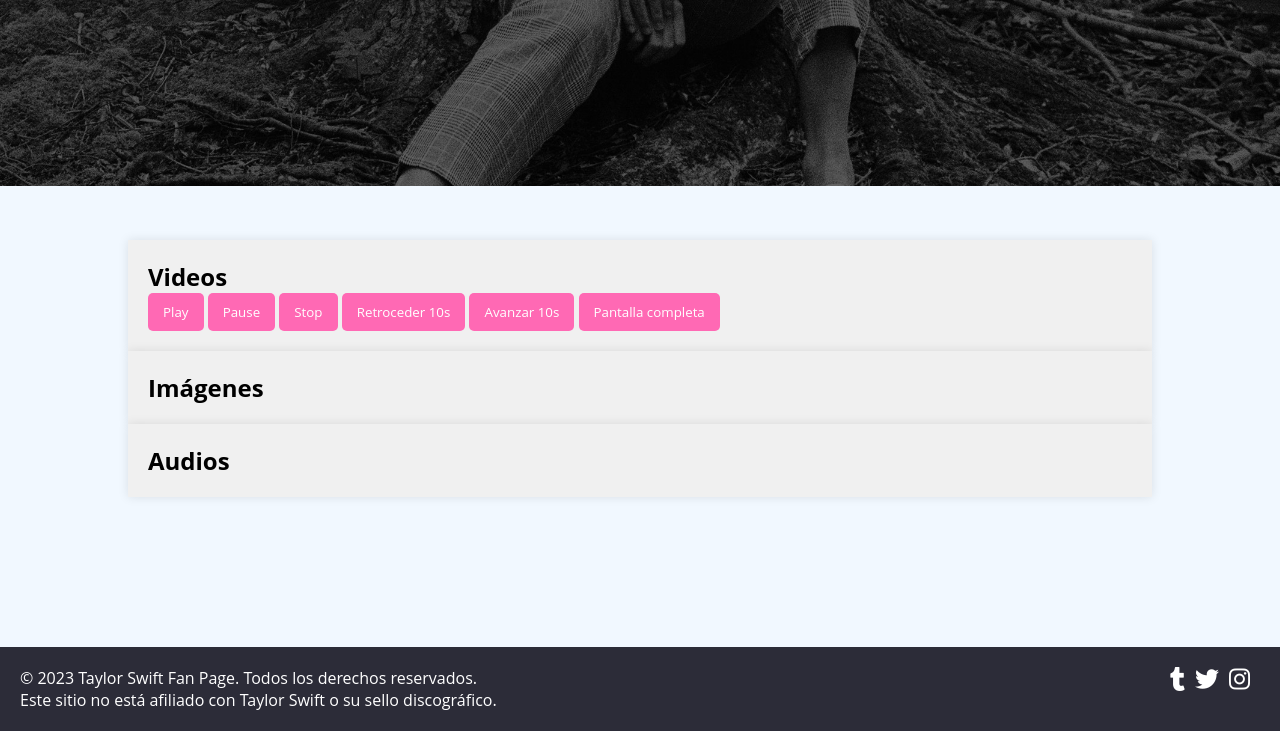
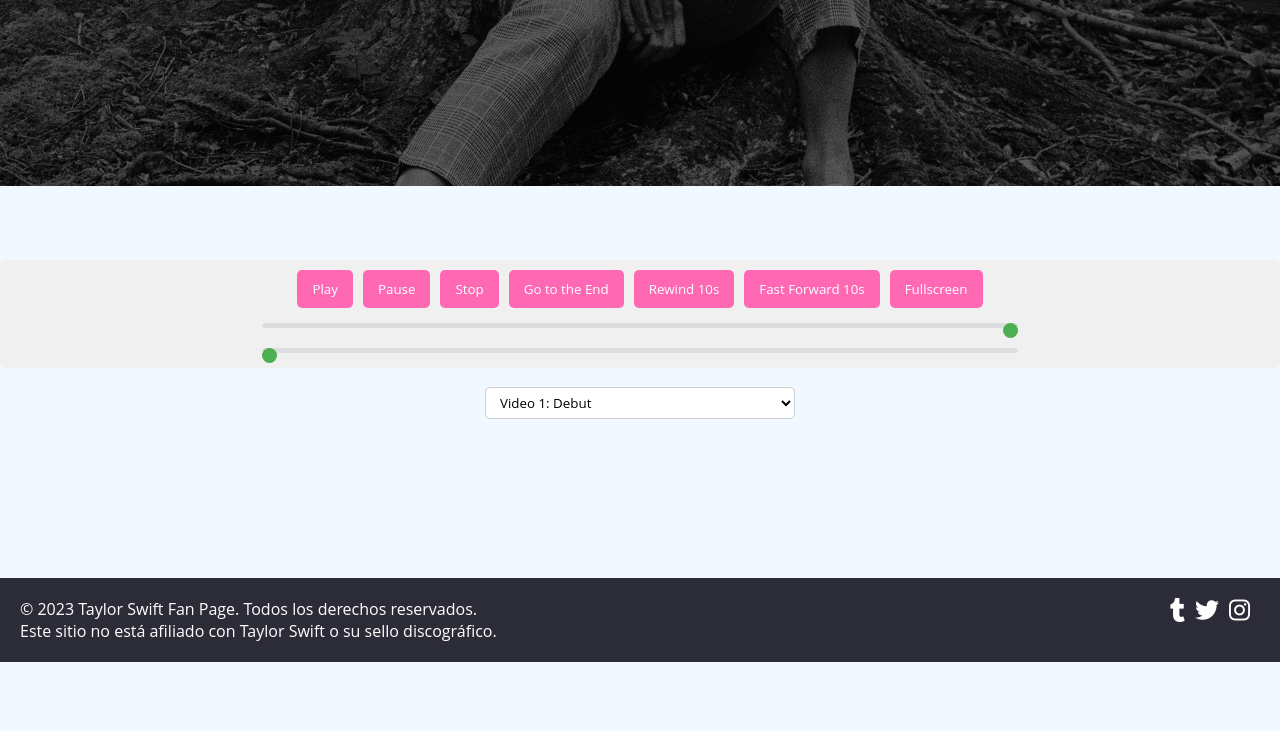
Before and after one commit to Ainhoa5/TSwift, a PHP site: page /app/view/multimedia.html in a window 1280 px wide. Shown: the part 614-1345 px from the top of the page. After the commit the page ends 1276 px from the top, so only its background shows below. Run offline with PHP 8.4, Linux system fonts and the light colour scheme; some libraries are stand-ins or nearby versions.

Commit message:
Added Custom Media Player

```diff
--- a/app/view/multimedia.html
+++ b/app/view/multimedia.html
@@ -25,18 +25,28 @@
   <br />
   <br />
   <br />
-  <section id="videos">
+
+  <div id="mediaContainer"></div>
+
+  <div id="playerControls">
+    <button id="playButton">Play</button>
+    <button id="pauseButton">Pause</button>
+    <button id="stopButton">Stop</button>
+    <button id="endButton">Go to the End</button>
+    <button id="rewindButton">Rewind 10s</button>
+    <button id="fastForwardButton">Fast Forward 10s</button>
+    <button id="fullscreenButton">Fullscreen</button>
+    <input type="range" id="volumeControl" min="0" max="1" step="0.1" value="1" title="Volume">
+    <input type="range" id="progressBar" value="0" min="0" max="100" step="1" title="Progress">
+  </div>
+  <div id="playlistSelector-parent">
+    <select id="playlistSelector"></select>
+  </div>
+
+
+  <!-- <section id="videos">
     <h2>Videos</h2>
     <div class="media-content">
-      <!-- Videos go here -->
-    </div>
-    <div id="playerControls">
-      <button id="playButton">Play</button>
-      <button id="pauseButton">Pause</button>
-      <button id="stopButton">Stop</button>
-      <button id="rewindButton">Retroceder 10s</button>
-      <button id="fastForwardButton">Avanzar 10s</button>
-      <button id="fullscreenButton">Pantalla completa</button>
     </div>
 
   </section>
@@ -44,17 +54,15 @@
   <section id="images">
     <h2>Imágenes</h2>
     <div class="media-content">
-      <!-- Images go here -->
     </div>
   </section>
 
   <section id="audios">
     <h2>Audios</h2>
-    <!-- Aquí se añadirán los audios -->
     <div class="media-content">
       <audio controls>Tu navegador no soporta el elemento de audio.</audio>
     </div>
-  </section>
+  </section> -->
 
   <!-- FOOTER -->
   <div id="footer-container"></div>
@@ -90,7 +98,6 @@
   <script src="../../public/js/clases/Multimedia.js"></script>
   <script src="../../public/js/clases/Video.js"></script>
   <script src="../../public/js/clases/Audio.js"></script>
-  <script src="../../public/js/clases/Image.js"></script>
   <script src="../../public/js/clases/CustomPlayer.js"></script>
   <script src="../../public/js/handler/multimediaHandler.js"></script>
   <script src="../../public/templates/dropdownMenu.js"></script>
--- a/public/js/clases/Audio.js
+++ b/public/js/clases/Audio.js
@@ -5,23 +5,15 @@ class Audio extends Multimedia {
         this.type = type;
     }
 
-    display() {
-        let mediaSection = document.getElementById('videos');
-        let mediaContainer = mediaSection.querySelector('.media-content');
-
-        if (!mediaContainer) {
-            mediaContainer = document.createElement('div');
-            mediaContainer.className = 'media-content';
-            mediaSection.appendChild(mediaContainer);
-        }
-
+    createMediaElement() {
         const videoElement = document.createElement('video');
-        videoElement.src = this.src;
+        videoElement.src = this.src; // Asume que 'this.src' tiene la ruta del archivo
         videoElement.width = this.width;
         videoElement.height = this.height;
-        videoElement.controls = true; // Asumimos que queremos controles por defecto
+        videoElement.controls = true; // Muestra controles de reproducción
         videoElement.setAttribute('allowfullscreen', this.allowFullscreen);
-        mediaContainer.appendChild(videoElement);
+        return videoElement;
     }
 
+
 }
--- a/public/js/clases/CustomPlayer.js
+++ b/public/js/clases/CustomPlayer.js
@@ -1,13 +1,80 @@
 class CustomPlayer {
     constructor() {
-        this.currentMedia = null; // Referencia al elemento multimedia actual
+        this.playlist = [];
+        this.currentMediaIndex = -1;
     }
 
-    // Método para establecer el medio actual (video o audio)
-    setMedia(mediaElement) {
-        this.currentMedia = mediaElement;
+    // devuelve la variable playlist
+    getPlayList() {
+        return this.playlist;
     }
 
+    // Añade medio a la playlist de la clase
+    addToPlaylist(mediaItem) {
+        this.playlist.push(mediaItem);
+        this.updatePlaylistSelector();
+    }
+
+    // Selecciona y reproduce un medio de la lista de reproducción por índice
+    selectMedia(index) {
+        if (index >= 0 && index < this.playlist.length) {
+            this.currentMediaIndex = index;
+            const mediaItem = this.playlist[index];
+            this.setMedia(mediaItem);
+        }
+    }
+
+    // Actualiza el medio actual basado en el objeto mediaItem
+    setMedia(mediaItem) {
+        // Asegúrate de limpiar cualquier listener anterior para evitar duplicados
+        if (this.currentMedia) {
+            this.currentMedia.removeEventListener('timeupdate', this.updateProgress);
+        }
+
+        const mediaContainer = document.getElementById('mediaContainer');
+        mediaContainer.innerHTML = ''; // Limpia el contenedor actual
+
+        // Asume que mediaItem tiene un método createMediaElement
+        this.currentMedia = mediaItem.createMediaElement();
+        mediaContainer.appendChild(this.currentMedia);
+
+        // Configura el indicador de progreso
+        this.setupProgressIndicator();
+
+    }
+
+    // Crea la barra de indicacion de progreso
+    setupProgressIndicator() {
+        const progressBar = document.getElementById('progressBar');
+        this.currentMedia.addEventListener('timeupdate', () => {
+            const value = (this.currentMedia.currentTime / this.currentMedia.duration) * 100;
+            progressBar.value = value;
+        });
+
+        // Opcional: Permitir buscar en el medio al mover el indicador de progreso
+        progressBar.addEventListener('input', () => {
+            const time = (progressBar.value / 100) * this.currentMedia.duration;
+            this.currentMedia.currentTime = time;
+        });
+    }
+
+    // añade todos los objetos al select#playlistSelector de la vista
+    updatePlaylistSelector() {
+        const selector = document.getElementById('playlistSelector');
+        selector.innerHTML = ''; // Limpia el selector
+
+        this.playlist.forEach((item, index) => {
+            const option = document.createElement('option');
+            option.text = item.title; // Asume que cada item de la playlist tiene una propiedad 'title'
+            option.value = index;
+            selector.appendChild(option);
+        });
+
+        // Añade un manejador de eventos para seleccionar medios desde el selector
+        selector.onchange = (e) => this.selectMedia(e.target.value);
+    }
+
+    /* ACTIONS */
     play() {
         if (this.currentMedia) this.currentMedia.play();
     }
@@ -22,6 +89,11 @@ class CustomPlayer {
             this.currentMedia.currentTime = 0;
         }
     }
+    end() {
+        if (this.currentMedia) {
+            this.currentMedia.currentTime = this.currentMedia.duration - 0.1;
+        }
+    }
 
     rewind(seconds = 10) {
         if (this.currentMedia) this.currentMedia.currentTime -= seconds;
@@ -33,14 +105,6 @@ class CustomPlayer {
     setVolume(volumeLevel) {
         if (this.currentMedia) {
             this.currentMedia.volume = volumeLevel;
-        }
-    }
-    setupProgressIndicator(progressElement) {
-        if (this.currentMedia) {
-            this.currentMedia.addEventListener('timeupdate', () => {
-                const value = (100 / this.currentMedia.duration) * this.currentMedia.currentTime;
-                progressElement.value = value;
-            });
         }
     }
     toggleFullscreen() {
--- a/public/js/clases/Image.js
+++ /dev/null
@@ -1,31 +0,0 @@
-class Image extends Multimedia {
-    constructor(src, title, width, altText) {
-        super(src, title);
-        this.width = width;
-        this.altText = altText;
-    }
-
-    display() {
-        // First, find the parent section with the ID 'images'
-        let mediaSection = document.getElementById('images');
-        // Then find the first .media-content within this section
-        let mediaContainer = mediaSection.querySelector('.media-content');
-
-        // If mediaContainer is null, it means there's no .media-content div in your HTML
-        if (!mediaContainer) {
-            // Create the .media-content div if it doesn't exist
-            mediaContainer = document.createElement('div');
-            mediaContainer.className = 'media-content';
-            mediaSection.appendChild(mediaContainer);
-        }
-
-        // Now, create the image element
-        const imageElement = document.createElement('img');
-        imageElement.src = this.src;
-        imageElement.width = this.width;
-        imageElement.alt = this.altText;
-
-        // Append the image element to the mediaContainer
-        mediaContainer.appendChild(imageElement);
-    }
-}
--- a/public/js/clases/Video.js
+++ b/public/js/clases/Video.js
@@ -5,44 +5,15 @@ class Video extends Multimedia {
         this.height = height;
         this.frameBorder = frameBorder;
         this.allowFullscreen = allowFullscreen;
-        this.player = new CustomPlayer();
     }
 
-    display() {
-        let mediaSection = document.getElementById('videos');
-        let mediaContainer = mediaSection.querySelector('.media-content');
-
-        if (!mediaContainer) {
-            mediaContainer = document.createElement('div');
-            mediaContainer.className = 'media-content';
-            mediaSection.appendChild(mediaContainer);
-        }
-
+    createMediaElement() {
         const videoElement = document.createElement('video');
-        videoElement.src = this.src;
+        videoElement.src = this.src; // Asume que 'this.src' tiene la ruta del archivo
         videoElement.width = this.width;
         videoElement.height = this.height;
         videoElement.setAttribute('allowfullscreen', this.allowFullscreen);
-        mediaContainer.appendChild(videoElement);
-
-        this.player.setMedia(videoElement);
-        this.assignControlEvents();
+        return videoElement;
     }
 
-    assignControlEvents() {
-        const playButton = document.getElementById('playButton');
-        const pauseButton = document.getElementById('pauseButton');
-        const stopButton = document.getElementById('stopButton');
-        const rewindButton = document.getElementById('rewindButton');
-        const fastForwardButton = document.getElementById('fastForwardButton');
-        const fullscreenButton = document.getElementById('fullscreenButton');
-
-        // Remover manejadores de eventos previos si existen para evitar duplicación
-        playButton.onclick = () => this.player.play();
-        pauseButton.onclick = () => this.player.pause();
-        stopButton.onclick = () => this.player.stop();
-        rewindButton.onclick = () => this.player.rewind(10);
-        fastForwardButton.onclick = () => this.player.fastForward(10);
-        fullscreenButton.onclick = () => this.player.toggleFullscreen();
-    }
 }
--- a/public/js/handler/multimediaHandler.js
+++ b/public/js/handler/multimediaHandler.js
@@ -1,5 +1,6 @@
 // Este evento se dispara cuando el contenido del DOM está completamente cargado
 document.addEventListener('DOMContentLoaded', function () {
+    const player = new CustomPlayer(); // Instancia global
     // Realiza una solicitud fetch para obtener los datos de multimedia desde un archivo JSON
     fetch('../../public/json/multimedia.json')
         .then(response => response.json()) // Convierte la respuesta en formato JSON
@@ -13,10 +14,6 @@ document.addEventListener('DOMContentLoaded', function () {
                         // Crea un nuevo objeto Video
                         mediaObject = new Video('../../public/multimedia/video/' + item.src, item.title, item.width, item.height, item.frameBorder, item.allowFullscreen);
                         break;
-                    case 'image':
-                        // Crea un nuevo objeto Image
-                        mediaObject = new Image('../../public/multimedia/img/' + item.src, item.title, item.width, item.altText);
-                        break;
                     case 'audio':
                         // Crea un nuevo objeto Audio
                         mediaObject = new Audio('../../public/multimedia/audio/' + item.src, item.title, item.controls, item.type);
@@ -27,35 +24,26 @@ document.addEventListener('DOMContentLoaded', function () {
                         return;
                 }
                 // Muestra el objeto de multimedia
-                mediaObject.display();
+                /* mediaObject.display(); */
+                player.addToPlaylist(mediaObject);
             });
         })
         .catch(error => console.error('Error fetching data:', error)); // Maneja errores en la solicitud fetch
 
-    // Función para alternar la visualización de los contenedores de multimedia
-    function toggleDisplay(mediaContainer) {
-        if (mediaContainer) {
-            // Alterna entre mostrar y ocultar el contenido
-            mediaContainer.style.display = mediaContainer.style.display === 'none' ? 'block' : 'none';
-        } else {
-            // Error en caso de que el contenedor de medios sea nulo
-            console.error('Media container is null');
-        }
-    }
+    // Tras cargar la playlist
+    console.log(player.getPlayList());
 
-    // Selecciona todos los encabezados de sección y oculta inicialmente el contenido
-    const sectionHeaders = document.querySelectorAll('section > h2');
-    sectionHeaders.forEach(header => {
-        const mediaContainer = header.nextElementSibling;
+    // Cargar las acciones de cada boton a los metodos del CustomPlayer
+    document.getElementById('playButton').addEventListener('click', () => player.play());
+    document.getElementById('pauseButton').addEventListener('click', () => player.pause());
+    document.getElementById('stopButton').addEventListener('click', () => player.stop());
+    document.getElementById('endButton').addEventListener('click', () => player.end());
+    document.getElementById('rewindButton').addEventListener('click', () => player.rewind(10));
+    document.getElementById('fastForwardButton').addEventListener('click', () => player.fastForward(10));
+    document.getElementById('fullscreenButton').addEventListener('click', () => player.toggleFullscreen());
+    document.getElementById('volumeControl').addEventListener('input', (e) => {
+        const volumeLevel = e.target.value;
+        player.setVolume(volumeLevel);
+    });
 
-        if (mediaContainer) {
-            // Oculta inicialmente todas las secciones
-            mediaContainer.style.display = 'none';
-            // Adjunta un listener de evento de clic a cada encabezado
-            header.addEventListener('click', () => toggleDisplay(mediaContainer));
-        } else {
-            // Error en caso de que el contenedor de multimedia no se encuentre
-            console.error('Media container not found for header:', header);
-        }
-    });
 });
--- a/public/styles/multimedia.css
+++ b/public/styles/multimedia.css
@@ -23,6 +23,105 @@ section {
   border-radius: 20px; /* Bordes redondeados para estética */
   box-shadow: 0 2px 5px rgba(0, 0, 0, 0.1); /* Sombra suave para profundidad */
 }
+/* Estilos básicos para el contenedor de medios */
+#mediaContainer {
+  margin-bottom: 20px; /* Espacio debajo del contenedor de medios */
+  display: flex;
+  justify-content: center; /* Centrar el video */
+}
+
+#mediaContainer video {
+  width: 80%; /* Aumentar el ancho del video */
+  max-width: 800px; /* Establecer un máximo para asegurar que no sea demasiado grande */
+  height: auto; /* Ajustar la altura automáticamente */
+}
+
+/* Estilos generales para los controles del reproductor */
+#playerControls {
+  display: flex;
+  flex-wrap: wrap;
+  justify-content: center; /* Centrar los elementos horizontalmente */
+  align-items: center; /* Ya está establecido para centrar verticalmente */
+  gap: 10px; /* Espacio entre los controles */
+  background: #f0f0f0; /* Fondo claro para los controles */
+  padding: 10px;
+  border-radius: 5px; /* Bordes redondeados para el contenedor de controles */
+}
+
+/* Ajustes para los inputs de tipo range */
+input[type="range"] {
+  -webkit-appearance: none;
+  width: 60%; /* Ajustar según sea necesario para mantener el diseño deseado */
+  margin: 5px 0; /* Espacio vertical */
+}
+
+input[type="range"]::-webkit-slider-thumb {
+  -webkit-appearance: none;
+  appearance: none;
+  width: 15px; /* Ancho del thumb */
+  height: 15px; /* Alto del thumb */
+  background: #4CAF50; /* Color del thumb */
+  cursor: pointer; /* Cursor en forma de mano */
+  border-radius: 50%; /* Hacer el thumb redondo */
+}
+
+input[type="range"]::-webkit-slider-runnable-track {
+  height: 5px;
+  background: #ddd;
+  border-radius: 3px;
+}
+
+/* Estilos para Firefox */
+input[type="range"]::-moz-range-thumb {
+  width: 15px;
+  height: 15px;
+  background: #4CAF50;
+  cursor: pointer;
+  border-radius: 50%;
+}
+
+input[type="range"]::-moz-range-track {
+  height: 5px;
+  background: #ddd;
+  border-radius: 3px;
+}
+
+/* Estilos para el selector de playlist */
+#playlistSelector-parent {
+  display: flex;
+  justify-content: center; /* Centrar horizontalmente */
+  align-items: center; /* Centrar verticalmente */
+  height: 50px; /* Altura del contenedor, ajusta según necesites */
+  margin: 10px 0; /* Margen exterior para separación, ajusta según necesites */
+}
+
+/* Estilos para el selector de playlist, ajustes adicionales si son necesarios */
+#playlistSelector {
+  padding: 5px 10px;
+  border-radius: 5px;
+  border: 1px solid #ccc;
+  background: white;
+  cursor: pointer;
+  width: auto; /* Asegura que el select no se expanda más de lo necesario */
+  /* Agrega cualquier otro estilo específico que necesites */
+}
+
+/* Ajustes responsivos */
+@media (max-width: 600px) {
+  #playerControls {
+    flex-direction: column;
+  }
+
+  input[type="range"], #playlistSelector {
+    width: calc(100% - 20px); /* Ajustar el ancho en dispositivos móviles */
+  }
+
+  #mediaContainer video {
+    width: 100%; /* El video ocupa todo el ancho disponible en móviles */
+  }
+}
+
+
 
 /* Cuando la pantalla es más grande que 600px, muestra dos elementos por fila */
 @media (min-width: 601px) {
```
Also changed, not shown: public/json/multimedia.json (+10 -36 lines), 3 other files.
